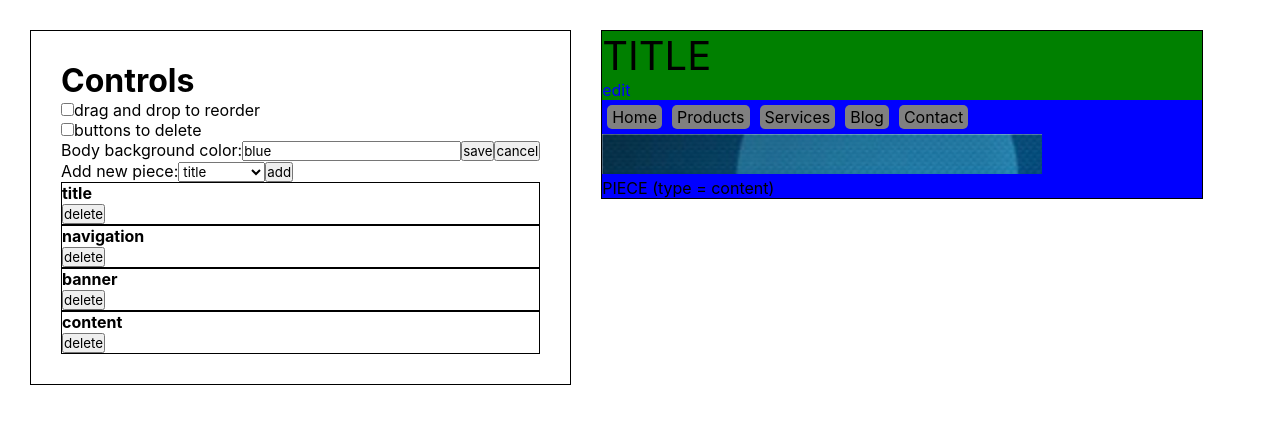
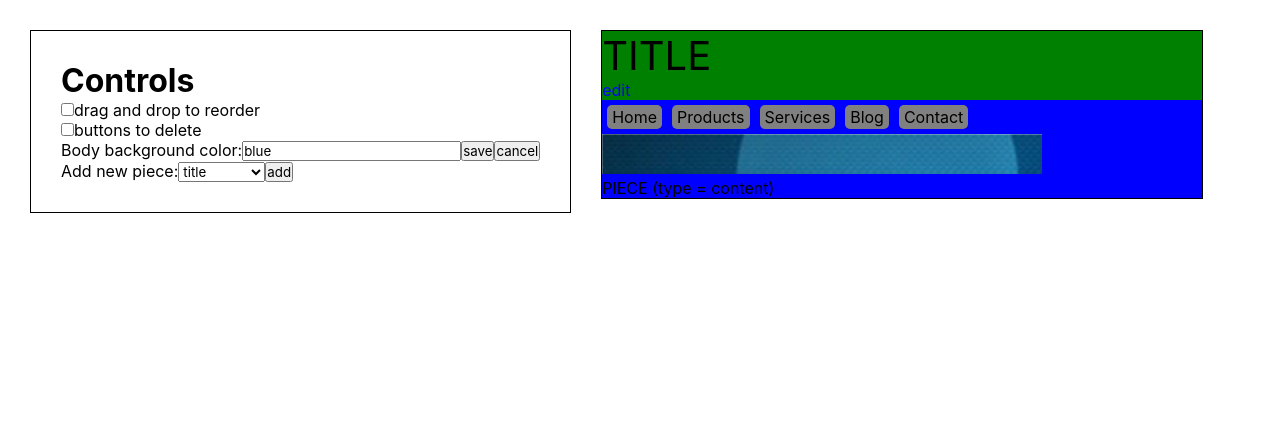
Before and after one commit to bananno/designer, a React (Create React App) app: page / in a window 1280 px wide. Shown: the top 424 px of the page. Built offline with nearby package versions, Linux system fonts and the light colour scheme.

Commit message:
Delete separate controls for each piece

```diff
--- a/src/Control/Control.js
+++ b/src/Control/Control.js
@@ -1,5 +1,4 @@
 import React, { Component } from 'react';
-import PieceOption from './PieceOption.js';
 
 class Control extends Component {
   getToggleTool = (toolName) => {
@@ -42,10 +41,6 @@ class Control extends Component {
           </select>
           <button onClick={this.props.addNewPiece}>add</button>
         </div>
-
-        {this.props.currentPieces.map((thisPiece, i) => {
-          return <PieceOption piece={thisPiece} key={i} deletePiece={this.props.deletePiece}/>;
-        })}
       </div>
     );
   }
--- a/src/Control/PieceOption.js
+++ /dev/null
@@ -1,18 +0,0 @@
-import React, { Component } from 'react';
-
-class PieceOption extends Component {
-  deletePiece = () => {
-    this.props.deletePiece(this.props.piece.id);
-  }
-
-  render() {
-    return (
-      <div className="pieceOption">
-        <b>{this.props.piece.type}</b><br/>
-        <button onClick={this.deletePiece}>delete</button>
-      </div>
-    );
-  }
-}
-
-export default PieceOption;
```
